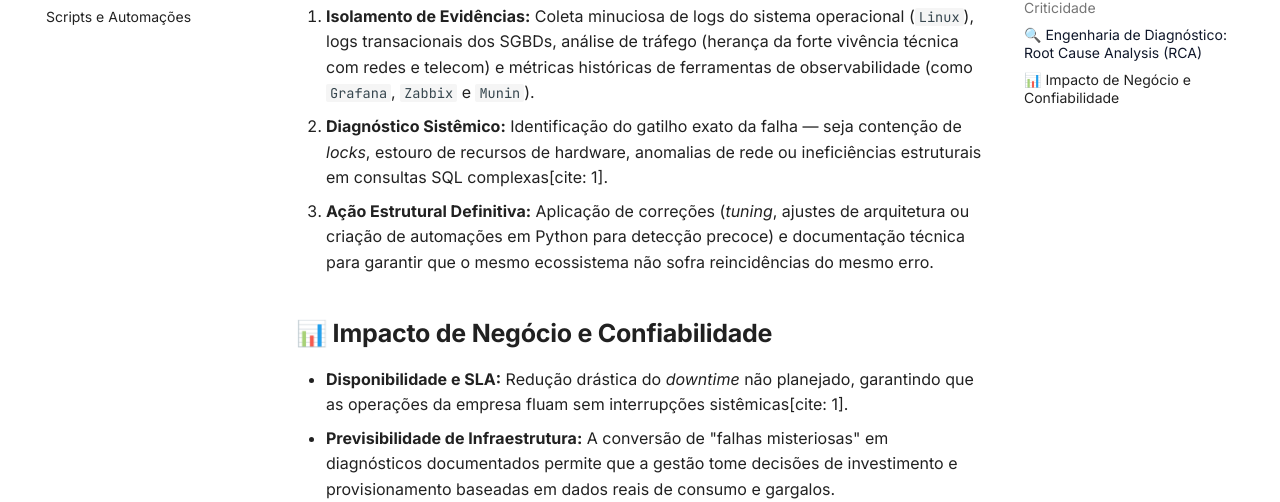
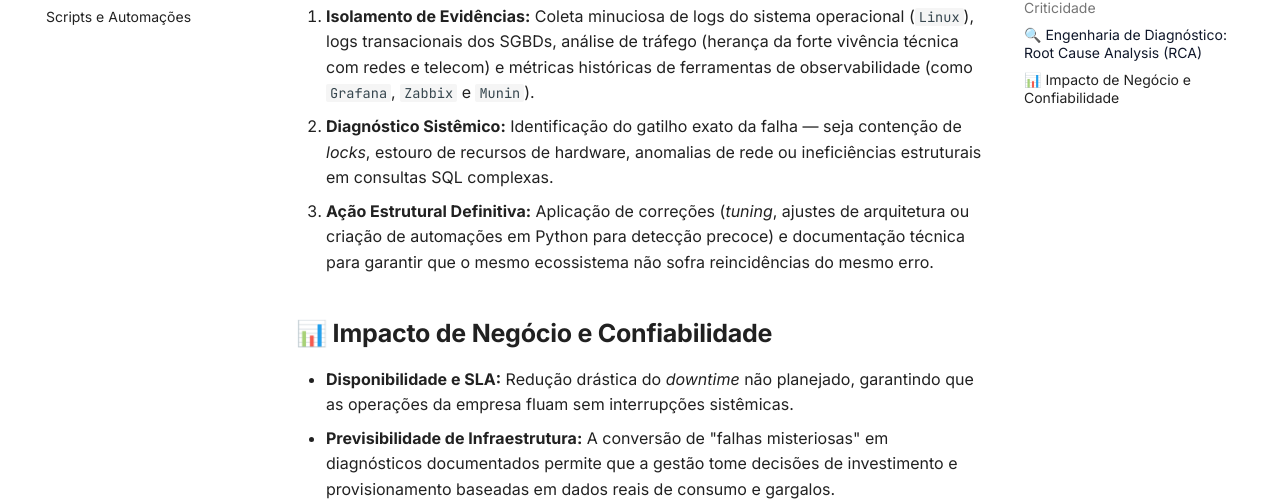
Before and after one commit to Allanao88/portfolio-docs, an MkDocs documentation site: the page built from docs/dba/resiliencia-rca.md, in a window 1280 px wide and 900 px high, scrolled down 976 px. Shown: the part 118-620 px from the top of the window. Built offline with MkDocs 1.6.1 and Material for MkDocs 9.7.7, drawn with Linux system fonts in a browser that asks for light colours.

Commit message:
Remove citation markers from resilience documentation

```diff
--- a/docs/dba/resiliencia-rca.md
+++ b/docs/dba/resiliencia-rca.md
@@ -17,12 +17,12 @@ Sustentar bancos de dados corporativos exige muito mais do que ações paliativa
 Quando um incidente afeta a operação, a abordagem vai muito além de "apagar o incêndio". Conduzo a investigação de causa raiz cruzando dados de toda a stack de tecnologia, desde a rede até o código da consulta:
 
 1. **Isolamento de Evidências:** Coleta minuciosa de logs do sistema operacional (`Linux`), logs transacionais dos SGBDs, análise de tráfego (herança da forte vivência técnica com redes e telecom) e métricas históricas de ferramentas de observabilidade (como `Grafana`, `Zabbix` e `Munin`).
-2. **Diagnóstico Sistêmico:** Identificação do gatilho exato da falha — seja contenção de *locks*, estouro de recursos de hardware, anomalias de rede ou ineficiências estruturais em consultas SQL complexas[cite: 1].
+2. **Diagnóstico Sistêmico:** Identificação do gatilho exato da falha — seja contenção de *locks*, estouro de recursos de hardware, anomalias de rede ou ineficiências estruturais em consultas SQL complexas.
 3. **Ação Estrutural Definitiva:** Aplicação de correções (*tuning*, ajustes de arquitetura ou criação de automações em Python para detecção precoce) e documentação técnica para garantir que o mesmo ecossistema não sofra reincidências do mesmo erro.
 
 ## 📊 Impacto de Negócio e Confiabilidade
 
-* **Disponibilidade e SLA:** Redução drástica do *downtime* não planejado, garantindo que as operações da empresa fluam sem interrupções sistêmicas[cite: 1].
+* **Disponibilidade e SLA:** Redução drástica do *downtime* não planejado, garantindo que as operações da empresa fluam sem interrupções sistêmicas.
 * **Previsibilidade de Infraestrutura:** A conversão de "falhas misteriosas" em diagnósticos documentados permite que a gestão tome decisões de investimento e provisionamento baseadas em dados reais de consumo e gargalos.
 * **Cultura de Resiliência:** Transformação da operação por meio da observabilidade, conectando alertas técnicos a ações de contingência antes que o impacto chegue ao usuário final.
 
```
